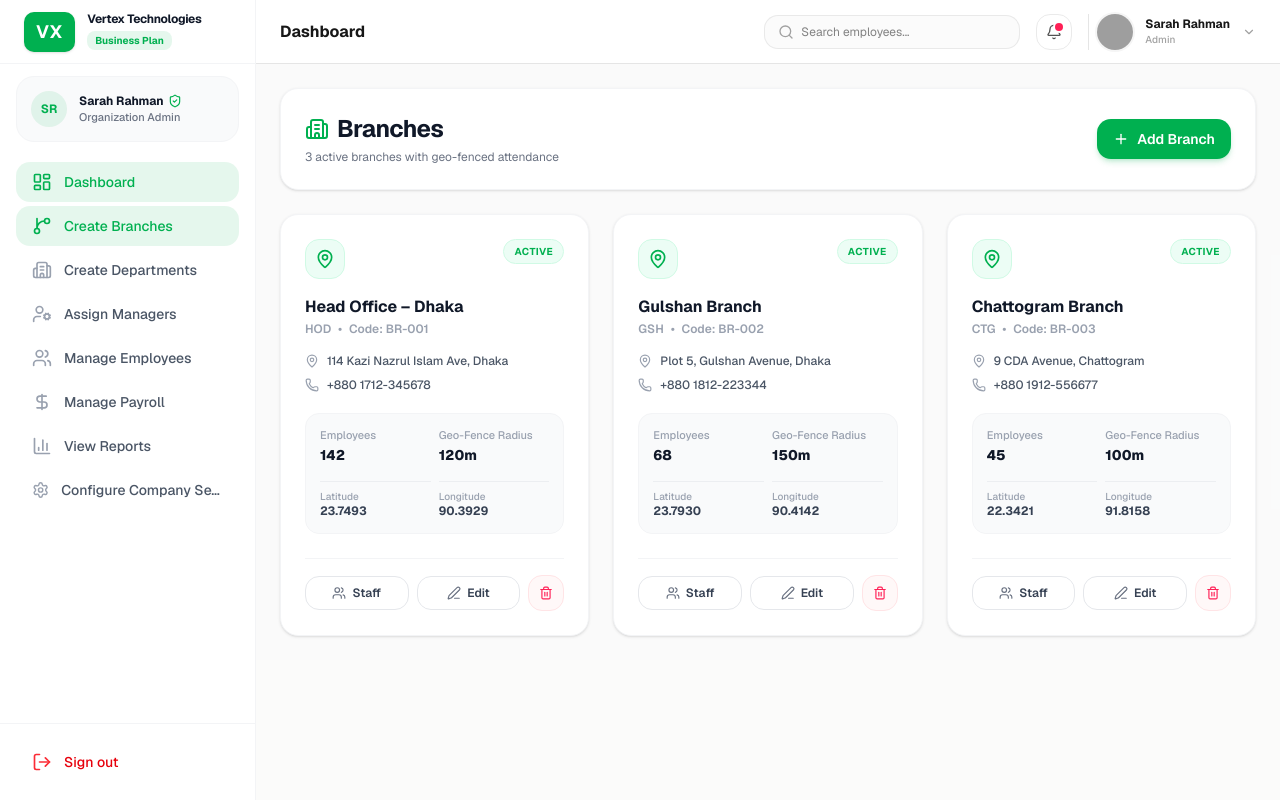
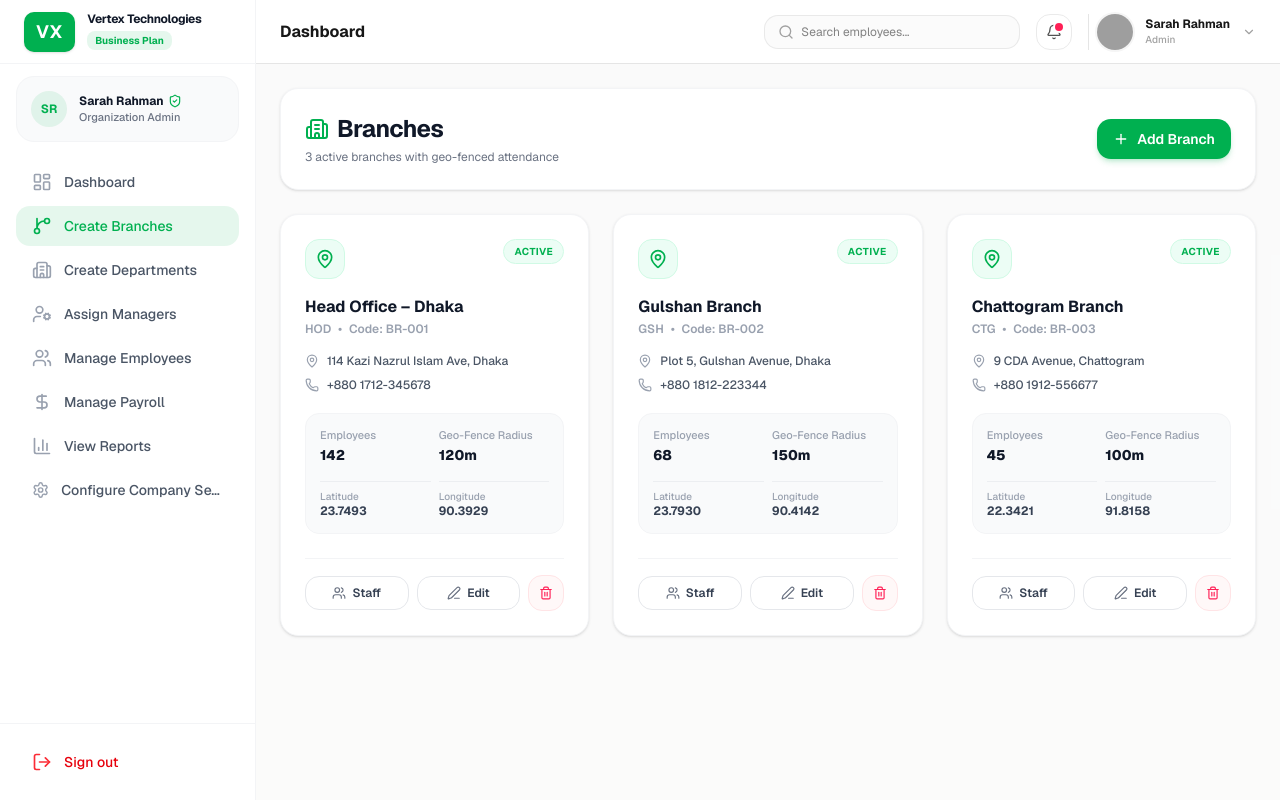
Before and after one commit to mdantormia1779-dev/smartattendence, a Next.js app: page /organizationadmin/branchescreate in a window 1280 px wide. Built offline with nearby package versions, Linux system fonts and the light colour scheme; grey boxes are pictures that could not be loaded.

Commit message:
type error fix

```diff
--- a/src/app/(dashboard)/organizationadmin/Components/Sidebar.tsx
+++ b/src/app/(dashboard)/organizationadmin/Components/Sidebar.tsx
@@ -19,7 +19,7 @@ import {
 const navItems = [
     { name: "Dashboard", href: "/organizationadmin", icon: LayoutDashboard },
     { name: "Create Branches", href: "/organizationadmin/branchescreate", icon: GitBranch },
-    { name: "Create Departments", href: "/organizationadmin/departments/create", icon: Building2 },
+    { name: "Create Departments", href: "/organizationadmin/departmentscreate", icon: Building2 },
     { name: "Assign Managers", href: "/organizationadmin/assign-managers", icon: UserCog },
     { name: "Manage Employees", href: "/organizationadmin/employees", icon: Users },
     { name: "Manage Payroll", href: "/organizationadmin/payroll", icon: DollarSign },
@@ -68,7 +68,11 @@ export default function Sidebar() {
             <div className="flex-1 overflow-y-auto py-2 px-4 space-y-1 custom-scrollbar">
                 {navItems.map((item) => {
                     const Icon = item.icon;
-                    const isActive = pathname === item.href || (item.href !== "/organizationadmin/dashboard" && pathname?.startsWith(item.href));
+
+                    // Fixed Active Path Logic
+                    const isActive = item.href === "/organizationadmin"
+                        ? pathname === "/organizationadmin"
+                        : pathname === item.href || pathname?.startsWith(`${item.href}/`);
 
                     return (
                         <Link
--- a/src/app/(dashboard)/organizationadmin/branchescreate/page.tsx
+++ b/src/app/(dashboard)/organizationadmin/branchescreate/page.tsx
@@ -24,12 +24,13 @@ interface Branch {
 interface BranchFormData {
     name: string;
     code: string;
-    shortName: string;
+    shortName?: string;
     address: string;
     phone: string;
     geoFence: string;
     latitude: string;
     longitude: string;
+    status: "Active" | "Inactive"; // এখানে status ফিল্ড যুক্ত করা হয়েছে
 }
 
 export default function BranchesPage() {
@@ -100,9 +101,8 @@ export default function BranchesPage() {
             const newBranch: Branch = {
                 id: Date.now().toString(),
                 ...data,
-                shortName: data.name.substring(0, 3).toUpperCase(),
+                shortName: data.shortName || data.name.substring(0, 3).toUpperCase(),
                 employees: 0,
-                status: "Active",
             };
             setBranches([newBranch, ...branches]);
         }
```
